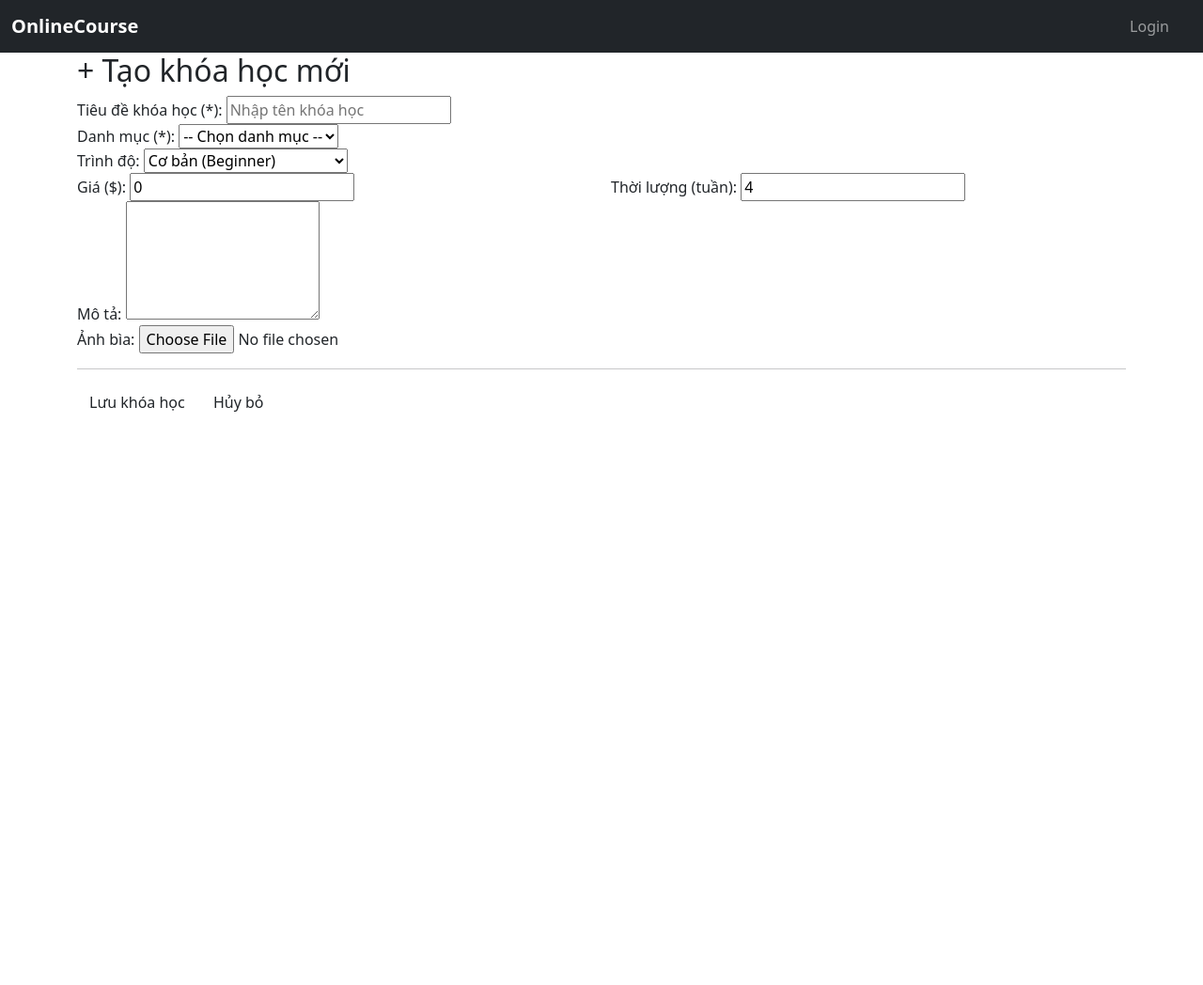
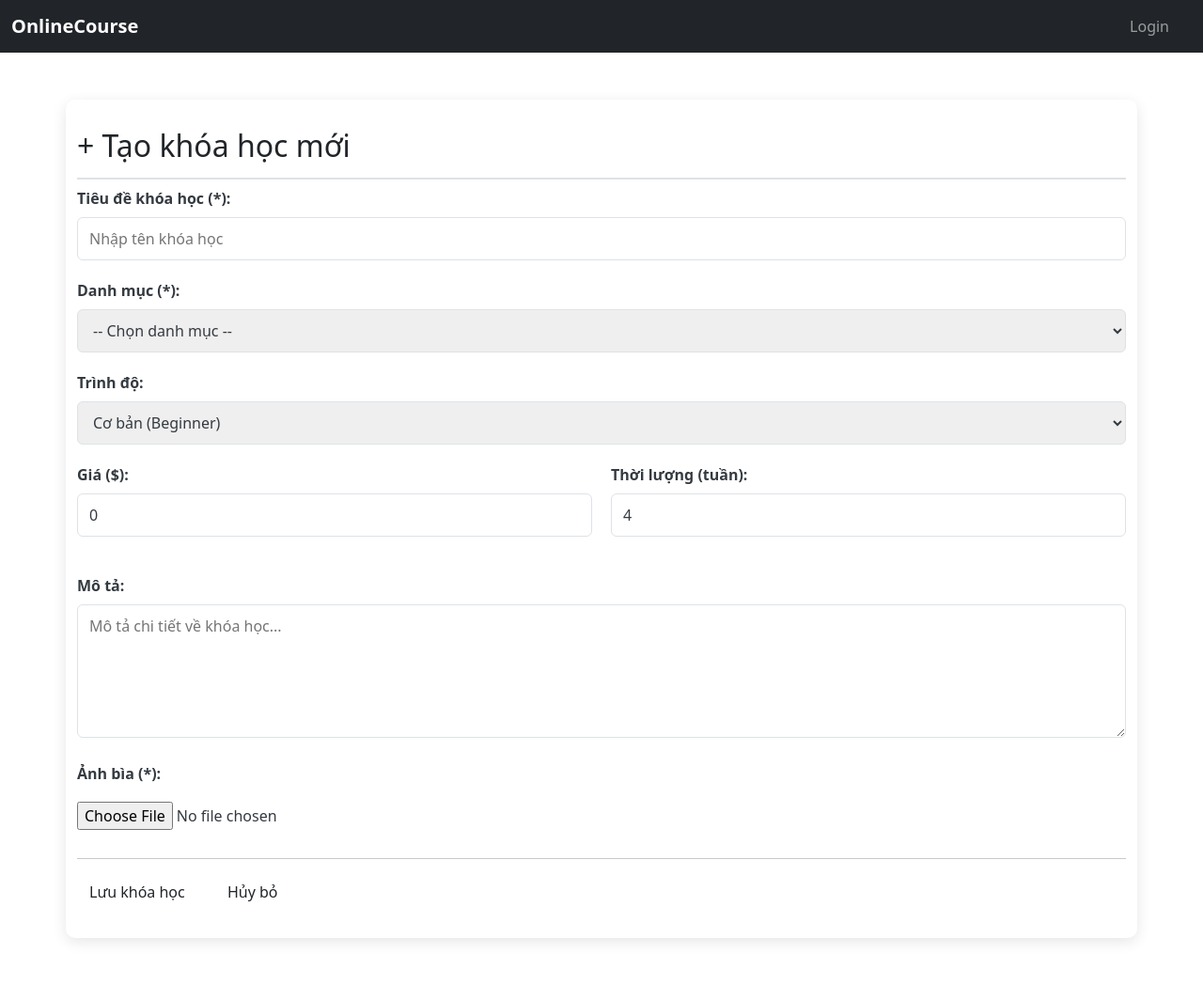
Before and after one commit to NDKha-DEV/CNWeb_BTTH02, a PHP site: the page made by onlinecourse/views/instructor/course/create.php in a window 1280 px wide. Shown: the whole page at 94% size. Before the commit the page ends 438 px from the top, so only its background shows below. Run offline with PHP 8.4, Linux system fonts and the light colour scheme; tables that the repository leaves empty hold one stand-in row (values such as "Sample post"); the template is opened without the code that fills it: most values are stand-ins (such as "Sample title", 1, 10 or a date in 2020); some libraries are stand-ins or nearby versions.

Commit message:
ui(instructor-create-course):better ui

```diff
--- /dev/null
+++ b/onlinecourse/assets/css/instructor-create-course.css
@@ -0,0 +1,149 @@
+/*
+ * File: course-form.css
+ * Mô tả: CSS tùy chỉnh cho trang Tạo Khóa học mới.
+ */
+
+:root {
+    --primary-color: #007bff; /* Xanh dương */
+    --success-color: #28a745; /* Xanh lá */
+    --danger-color: #dc3545; /* Đỏ */
+    --secondary-color: #6c757d; /* Xám */
+    --light-bg: #f8f9fa;
+    --card-bg: #ffffff;
+    --border-color: #dee2e6;
+    --input-focus-color: rgba(0, 123, 255, 0.25);
+    --dark-text: #343a40;
+}
+
+body {
+    background-color: var(--light-bg);
+    font-family: Arial, sans-serif;
+}
+
+.container {
+    max-width: 700px;
+    margin: 50px auto;
+    padding: 30px;
+    background-color: var(--card-bg);
+    border-radius: 10px;
+    box-shadow: 0 4px 15px rgba(0, 0, 0, 0.1);
+}
+
+h2 {
+    color: var(--primary-color);
+    border-bottom: 2px solid var(--border-color);
+    padding-bottom: 15px;
+    margin-bottom: 30px;
+    font-size: 1.8rem;
+    font-weight: 600;
+}
+
+/* --- Định dạng chung cho Form Group --- */
+.form-group {
+    margin-bottom: 20px;
+}
+
+.form-group label {
+    display: block;
+    margin-bottom: 8px;
+    font-weight: 600;
+    color: var(--dark-text);
+}
+
+/* Định dạng Input, Select, Textarea */
+.container input:not([type="checkbox"]),
+.container select,
+.container textarea {
+    width: 100%;
+    padding: 10px 12px;
+    border: 1px solid var(--border-color);
+    border-radius: 6px;
+    box-sizing: border-box;
+    font-size: 1rem;
+    color: var(--dark-text);
+    transition: border-color 0.3s, box-shadow 0.3s;
+}
+
+/* Hiệu ứng focus */
+.container input:focus,
+.container select:focus,
+.container textarea:focus {
+    border-color: var(--primary-color);
+    outline: 0;
+    box-shadow: 0 0 0 0.25rem var(--input-focus-color);
+}
+
+.container textarea {
+    resize: vertical;
+}
+
+/* Định dạng đặc biệt cho Input File (Ảnh bìa) */
+.form-group input[type="file"] {
+    padding: 10px 0; /* Giảm padding ngang mặc định */
+    border: none;
+    background-color: transparent;
+}
+
+
+/* --- Định dạng Nút Hành động --- */
+hr {
+    margin-top: 30px;
+    margin-bottom: 20px;
+}
+
+.btn {
+    padding: 10px 25px;
+    border-radius: 6px;
+    text-decoration: none;
+    font-weight: 600;
+    cursor: pointer;
+    transition: background-color 0.3s, box-shadow 0.3s;
+    border: none;
+    display: inline-block;
+}
+
+.btn-submit {
+    background-color: var(--success-color);
+    color: white;
+    margin-right: 15px;
+}
+
+.btn-submit:hover {
+    background-color: #1e7e34;
+}
+
+.btn-back {
+    background-color: var(--secondary-color);
+    color: white;
+}
+
+.btn-back:hover {
+    background-color: #5a6268;
+}
+
+/* Điều chỉnh khoảng cách trong div flex */
+.container form div[style*="display: flex"] {
+    margin-bottom: 20px;
+}
+.container form div[style*="flex: 1"] {
+    /* Đã được xử lý bởi flex: 1 và gap 20px */
+}
+
+/* Responsive */
+@media (max-width: 600px) {
+    .container {
+        margin: 20px;
+        padding: 20px;
+    }
+
+    /* Chuyển sang stack vertical trên màn hình nhỏ */
+    .container form div[style*="display: flex"] {
+        flex-direction: column;
+        gap: 0;
+    }
+
+    .container form div[style*="flex: 1"] {
+        width: 100%;
+        margin-bottom: 20px;
+    }
+}
--- a/onlinecourse/views/instructor/course/create.php
+++ b/onlinecourse/views/instructor/course/create.php
@@ -1,20 +1,33 @@
+<?php
+// views/course/create.php
+
+$page_title='Tạo khóa học';
+$css_files = ['instructor-create-course.css']; // Khai báo tệp CSS
+// Giả định $page_title và $css_files được sử dụng trong header.php
+include './views/layouts/header.php';
+
+// Lưu ý: Bạn cần đảm bảo đã tạo file header.php
+// và nó có chứa logic load CSS dựa trên $css_files.
+?>
+
 <div class="container">
     <h2>+ Tạo khóa học mới</h2>
     <form action="<?php echo BASE_URL; ?>course/create" method="POST" enctype="multipart/form-data">
 
         <div class="form-group">
-            <label>Tiêu đề khóa học (*):</label>
-            <input type="text" name="title" required placeholder="Nhập tên khóa học">
+            <label for="title">Tiêu đề khóa học (*):</label>
+            <input type="text" name="title" id="title" required placeholder="Nhập tên khóa học">
         </div>
 
         <div class="form-group">
-            <label>Danh mục (*):</label>
-            <select name="category_id" required>
+            <label for="category_id">Danh mục (*):</label>
+            <select name="category_id" id="category_id" required>
                 <option value="">-- Chọn danh mục --</option>
                 <?php
-                if(isset($categories)){
+                if(isset($categories) && $categories instanceof PDOStatement){
+                    // Đảm bảo categories là một đối tượng PDOStatement hợp lệ
                     while ($cat = $categories->fetch(PDO::FETCH_ASSOC)) {
-                        echo '<option value="'.$cat['id'].'">'.$cat['name'].'</option>';
+                        echo '<option value="'.htmlspecialchars($cat['id']).'">'.htmlspecialchars($cat['name']).'</option>';
                     }
                 }
                 ?>
@@ -22,8 +35,8 @@
         </div>
 
         <div class="form-group">
-            <label>Trình độ:</label>
-            <select name="level">
+            <label for="level">Trình độ:</label>
+            <select name="level" id="level">
                 <option value="Beginner">Cơ bản (Beginner)</option>
                 <option value="Intermediate">Trung bình (Intermediate)</option>
                 <option value="Advanced">Nâng cao (Advanced)</option>
@@ -32,23 +45,23 @@
 
         <div style="display: flex; gap: 20px;">
             <div class="form-group" style="flex: 1;">
-                <label>Giá ($):</label>
-                <input type="number" name="price" value="0" min="0" step="0.01">
+                <label for="price">Giá ($):</label>
+                <input type="number" name="price" id="price" value="0" min="0" step="0.01">
             </div>
             <div class="form-group" style="flex: 1;">
-                <label>Thời lượng (tuần):</label>
-                <input type="number" name="duration_weeks" value="4" min="1">
+                <label for="duration_weeks">Thời lượng (tuần):</label>
+                <input type="number" name="duration_weeks" id="duration_weeks" value="4" min="1">
             </div>
         </div>
 
         <div class="form-group">
-            <label>Mô tả:</label>
-            <textarea name="description" rows="5"></textarea>
+            <label for="description">Mô tả:</label>
+            <textarea name="description" id="description" rows="5" placeholder="Mô tả chi tiết về khóa học..."></textarea>
         </div>
 
         <div class="form-group">
-            <label>Ảnh bìa:</label>
-            <input type="file" name="image" required>
+            <label for="image">Ảnh bìa (*):</label>
+            <input type="file" name="image" id="image" required>
         </div>
 
         <hr>
@@ -57,3 +70,5 @@
         <a href="<?php echo BASE_URL; ?>course/manage" class="btn btn-back">Hủy bỏ</a>
     </form>
 </div>
+
+<?php include './views/layouts/footer.php'?>
```
Also changed, not shown: onlinecourse/assets/uploads/courses/Screenshot 2025-12-05 225752.png (added).
